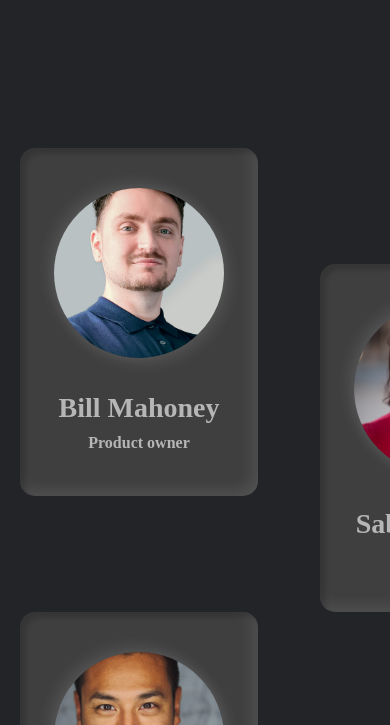
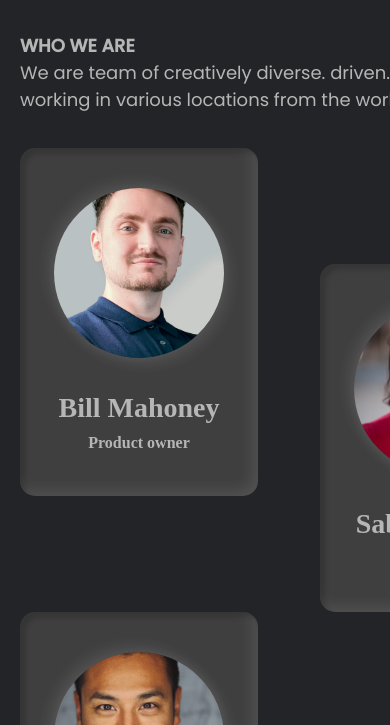
Before and after one commit to BrandonMartinez-jar/Team-page, a plain HTML site: page index.html in a window 390 px wide. Shown: the part 174-899 px from the top of the page. Drawn offline with Linux system fonts and the light colour scheme.

Commit message:
Update style.css

```diff
--- a/style.css
+++ b/style.css
@@ -145,7 +145,7 @@ body{
         grid-row: 1/2;
     }
     .container .text{
-        grid-row: 1/2;
+        grid-row: 2/3;
     }
     .container .card-1{
         grid-row: 3/6;
```
